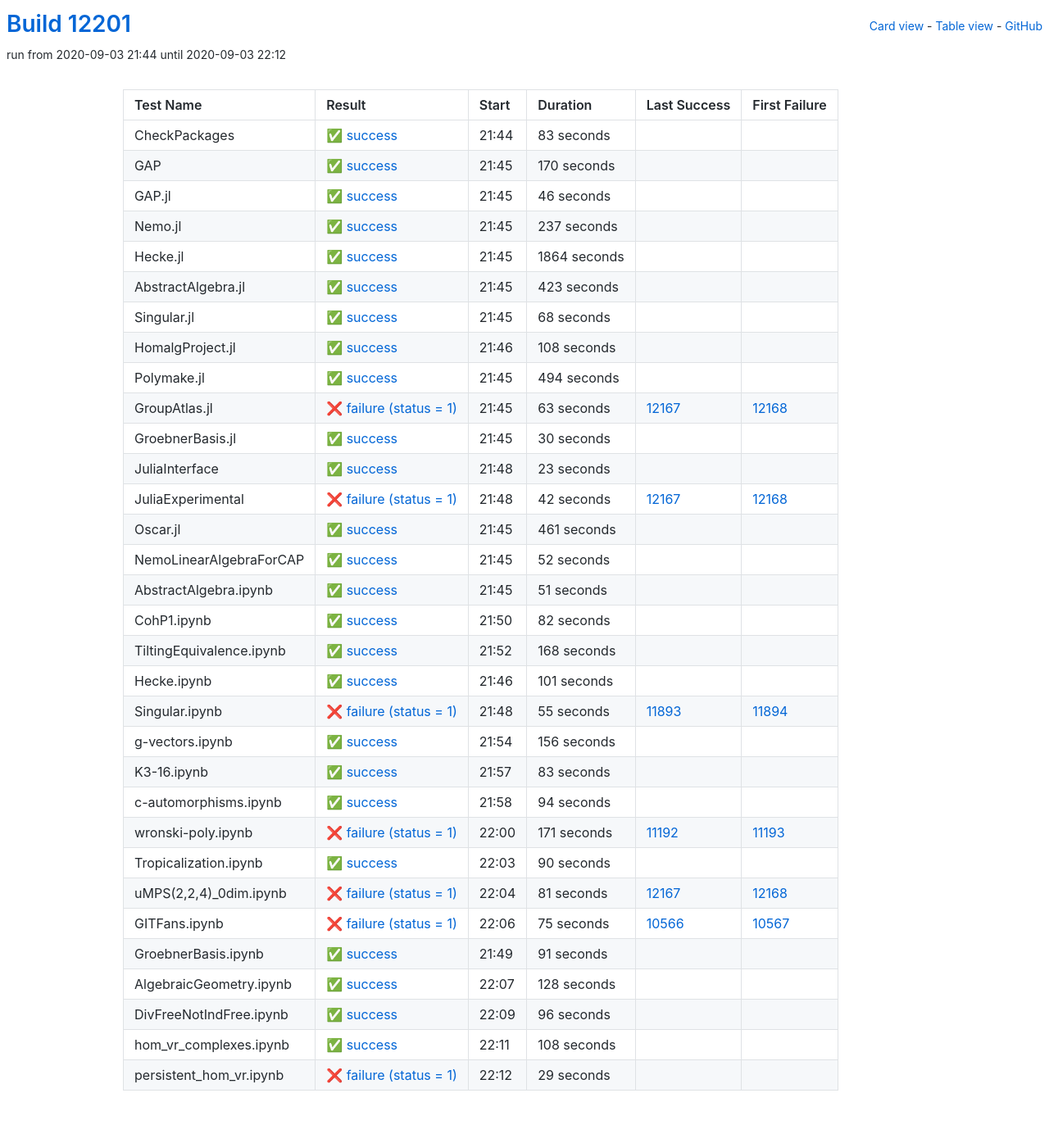
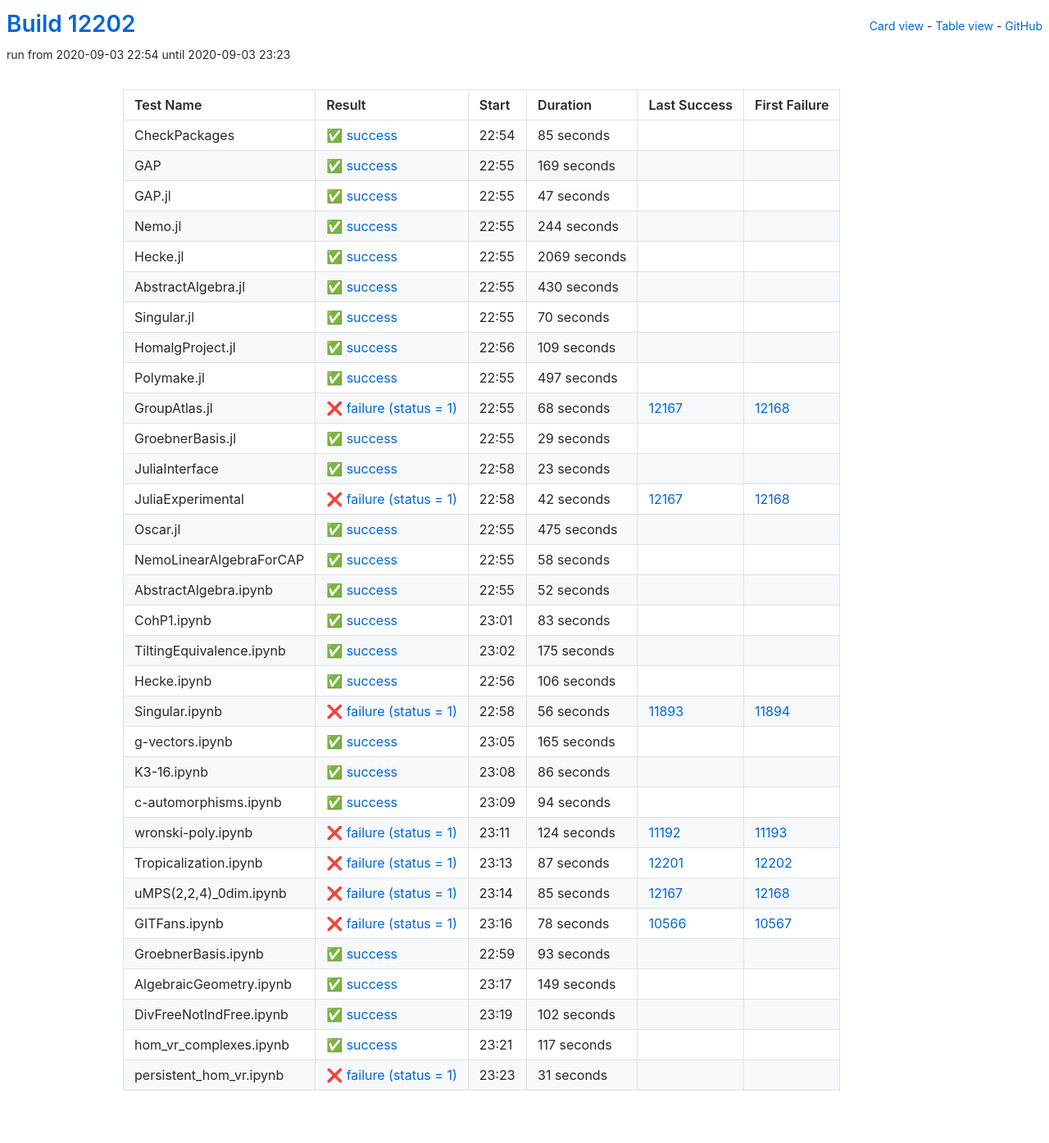
Before and after one commit to oscar-system/oscar-ci-status, a Jekyll site: the page built from table.html, in a window 1280 px wide. Shown: the whole page at 82% size. Built offline with Jekyll 4.4.1, drawn with Linux system fonts in a browser that asks for light colours.

Commit message:
Build #12202

```diff
--- a/_data/ci.yml
+++ b/_data/ci.yml
@@ -1,6 +1,6 @@
 ---
-build: 12201
-build_url: https://oscarci.mathematik.uni-kl.de/job/oscar/12201/
+build: 12202
+build_url: https://oscarci.mathematik.uni-kl.de/job/oscar/12202/
 job: oscar
 organization: oscar-system
 repo: oscar-ci-status
@@ -8,140 +8,140 @@
 tests:
 - name: CheckPackages
   id: checkpackages
-  log: https://oscarci.mathematik.uni-kl.de/job/oscar/12201/artifact/logs/build-12201/CheckPackages.log
-  start: 2020-09-03 21:44
+  log: https://oscarci.mathematik.uni-kl.de/job/oscar/12202/artifact/logs/build-12202/CheckPackages.log
+  start: 2020-09-03 22:54
   success: true
   exitcode: 0
   status: success
-  duration: 83
+  duration: 85
   last_success: false
   last_success_url:
   first_failure: false
   first_failure_url:
 - name: GAP
   id: gap
-  log: https://oscarci.mathematik.uni-kl.de/job/oscar/12201/artifact/logs/build-12201/GAP.log
-  start: 2020-09-03 21:45
+  log: https://oscarci.mathematik.uni-kl.de/job/oscar/12202/artifact/logs/build-12202/GAP.log
+  start: 2020-09-03 22:55
   success: true
   exitcode: 0
   status: success
-  duration: 170
+  duration: 169
   last_success: false
   last_success_url:
   first_failure: false
   first_failure_url:
 - name: GAP.jl
   id: gap-jl
-  log: https://oscarci.mathematik.uni-kl.de/job/oscar/12201/artifact/logs/build-12201/GAP.jl.log
-  start: 2020-09-03 21:45
+  log: https://oscarci.mathematik.uni-kl.de/job/oscar/12202/artifact/logs/build-12202/GAP.jl.log
+  start: 2020-09-03 22:55
   success: true
   exitcode: 0
   status: success
-  duration: 46
+  duration: 47
   last_success: false
   last_success_url:
   first_failure: false
   first_failure_url:
 - name: Nemo.jl
   id: nemo-jl
-  log: https://oscarci.mathematik.uni-kl.de/job/oscar/12201/artifact/logs/build-12201/Nemo.jl.log
-  start: 2020-09-03 21:45
+  log: https://oscarci.mathematik.uni-kl.de/job/oscar/12202/artifact/logs/build-12202/Nemo.jl.log
+  start: 2020-09-03 22:55
   success: true
   exitcode: 0
   status: success
-  duration: 237
+  duration: 244
   last_success: false
   last_success_url:
   first_failure: false
   first_failure_url:
 - name: Hecke.jl
   id: hecke-jl
-  log: https://oscarci.mathematik.uni-kl.de/job/oscar/12201/artifact/logs/build-12201/Hecke.jl.log
-  start: 2020-09-03 21:45
+  log: https://oscarci.mathematik.uni-kl.de/job/oscar/12202/artifact/logs/build-12202/Hecke.jl.log
+  start: 2020-09-03 22:55
   success: true
   exitcode: 0
   status: success
-  duration: 1864
+  duration: 2069
   last_success: false
   last_success_url:
   first_failure: false
   first_failure_url:
 - name: AbstractAlgebra.jl
   id: abstractalgebra-jl
-  log: https://oscarci.mathematik.uni-kl.de/job/oscar/12201/artifact/logs/build-12201/AbstractAlgebra.jl.log
-  start: 2020-09-03 21:45
+  log: https://oscarci.mathematik.uni-kl.de/job/oscar/12202/artifact/logs/build-12202/AbstractAlgebra.jl.log
+  start: 2020-09-03 22:55
   success: true
   exitcode: 0
   status: success
-  duration: 423
+  duration: 430
   last_success: false
   last_success_url:
   first_failure: false
   first_failure_url:
 - name: Singular.jl
   id: singular-jl
-  log: https://oscarci.mathematik.uni-kl.de/job/oscar/12201/artifact/logs/build-12201/Singular.jl.log
-  start: 2020-09-03 21:45
+  log: https://oscarci.mathematik.uni-kl.de/job/oscar/12202/artifact/logs/build-12202/Singular.jl.log
+  start: 2020-09-03 22:55
   success: true
   exitcode: 0
   status: success
-  duration: 68
+  duration: 70
   last_success: false
   last_success_url:
   first_failure: false
   first_failure_url:
 - name: HomalgProject.jl
   id: homalgproject-jl
-  log: https://oscarci.mathematik.uni-kl.de/job/oscar/12201/artifact/logs/build-12201/HomalgProject.jl.log
-  start: 2020-09-03 21:46
+  log: https://oscarci.mathematik.uni-kl.de/job/oscar/12202/artifact/logs/build-12202/HomalgProject.jl.log
+  start: 2020-09-03 22:56
   success: true
   exitcode: 0
   status: success
-  duration: 108
+  duration: 109
   last_success: false
   last_success_url:
   first_failure: false
   first_failure_url:
 - name: Polymake.jl
   id: polymake-jl
-  log: https://oscarci.mathematik.uni-kl.de/job/oscar/12201/artifact/logs/build-12201/Polymake.jl.log
-  start: 2020-09-03 21:45
+  log: https://oscarci.mathematik.uni-kl.de/job/oscar/12202/artifact/logs/build-12202/Polymake.jl.log
+  start: 2020-09-03 22:55
   success: true
   exitcode: 0
   status: success
-  duration: 494
+  duration: 497
   last_success: false
   last_success_url:
   first_failure: false
   first_failure_url:
 - name: GroupAtlas.jl
   id: groupatlas-jl
-  log: https://oscarci.mathematik.uni-kl.de/job/oscar/12201/artifact/logs/build-12201/GroupAtlas.jl.log
-  start: 2020-09-03 21:45
+  log: https://oscarci.mathematik.uni-kl.de/job/oscar/12202/artifact/logs/build-12202/GroupAtlas.jl.log
+  start: 2020-09-03 22:55
   success: false
   exitcode: 1
   status: failure
-  duration: 63
+  duration: 68
   last_success: 12167
   last_success_url: https://oscarci.mathematik.uni-kl.de/job/oscar/12167/
   first_failure: 12168
   first_failure_url: https://oscarci.mathematik.uni-kl.de/job/oscar/12168/
 - name: GroebnerBasis.jl
   id: groebnerbasis-jl
-  log: https://oscarci.mathematik.uni-kl.de/job/oscar/12201/artifact/logs/build-12201/GroebnerBasis.jl.log
-  start: 2020-09-03 21:45
+  log: https://oscarci.mathematik.uni-kl.de/job/oscar/12202/artifact/logs/build-12202/GroebnerBasis.jl.log
+  start: 2020-09-03 22:55
   success: true
   exitcode: 0
   status: success
-  duration: 30
+  duration: 29
   last_success: false
   last_success_url:
   first_failure: false
   first_failure_url:
 - name: JuliaInterface
   id: juliainterface
-  log: https://oscarci.mathematik.uni-kl.de/job/oscar/12201/artifact/logs/build-12201/JuliaInterface.log
-  start: 2020-09-03 21:48
+  log: https://oscarci.mathematik.uni-kl.de/job/oscar/12202/artifact/logs/build-12202/JuliaInterface.log
+  start: 2020-09-03 22:58
   success: true
   exitcode: 0
   status: success
@@ -152,8 +152,8 @@
   first_failure_url:
 - name: JuliaExperimental
   id: juliaexperimental
-  log: https://oscarci.mathematik.uni-kl.de/job/oscar/12201/artifact/logs/build-12201/JuliaExperimental.log
-  start: 2020-09-03 21:48
+  log: https://oscarci.mathematik.uni-kl.de/job/oscar/12202/artifact/logs/build-12202/JuliaExperimental.log
+  start: 2020-09-03 22:58
   success: false
   exitcode: 1
   status: failure
@@ -164,20 +164,32 @@
   first_failure_url: https://oscarci.mathematik.uni-kl.de/job/oscar/12168/
 - name: Oscar.jl
   id: oscar-jl
-  log: https://oscarci.mathematik.uni-kl.de/job/oscar/12201/artifact/logs/build-12201/Oscar.jl.log
-  start: 2020-09-03 21:45
+  log: https://oscarci.mathematik.uni-kl.de/job/oscar/12202/artifact/logs/build-12202/Oscar.jl.log
+  start: 2020-09-03 22:55
   success: true
   exitcode: 0
   status: success
-  duration: 461
+  duration: 475
   last_success: false
   last_success_url:
   first_failure: false
   first_failure_url:
 - name: NemoLinearAlgebraForCAP
   id: nemolinearalgebraforcap
-  log: https://oscarci.mathematik.uni-kl.de/job/oscar/12201/artifact/logs/build-12201/NemoLinearAlgebraForCAP.log
-  start: 2020-09-03 21:45
+  log: https://oscarci.mathematik.uni-kl.de/job/oscar/12202/artifact/logs/build-12202/NemoLinearAlgebraForCAP.log
+  start: 2020-09-03 22:55
+  success: true
+  exitcode: 0
+  status: success
+  duration: 58
+  last_success: false
+  last_success_url:
+  first_failure: false
+  first_failure_url:
+- name: AbstractAlgebra.ipynb
+  id: abstractalgebra-ipynb
+  log: https://oscarci.mathematik.uni-kl.de/job/oscar/12202/artifact/logs/build-12202/AbstractAlgebra.ipynb.log
+  start: 2020-09-03 22:55
   success: true
   exitcode: 0
   status: success
@@ -186,82 +198,10 @@
   last_success_url:
   first_failure: false
   first_failure_url:
-- name: AbstractAlgebra.ipynb
-  id: abstractalgebra-ipynb
-  log: https://oscarci.mathematik.uni-kl.de/job/oscar/12201/artifact/logs/build-12201/AbstractAlgebra.ipynb.log
-  start: 2020-09-03 21:45
-  success: true
-  exitcode: 0
-  status: success
-  duration: 51
-  last_success: false
-  last_success_url:
-  first_failure: false
-  first_failure_url:
 - name: CohP1.ipynb
   id: cohp1-ipynb
-  log: https://oscarci.mathematik.uni-kl.de/job/oscar/12201/artifact/logs/build-12201/CohP1.ipynb.log
-  start: 2020-09-03 21:50
-  success: true
-  exitcode: 0
-  status: success
-  duration: 82
-  last_success: false
-  last_success_url:
-  first_failure: false
-  first_failure_url:
-- name: TiltingEquivalence.ipynb
-  id: tiltingequivalence-ipynb
-  log: https://oscarci.mathematik.uni-kl.de/job/oscar/12201/artifact/logs/build-12201/TiltingEquivalence.ipynb.log
-  start: 2020-09-03 21:52
-  success: true
-  exitcode: 0
-  status: success
-  duration: 168
-  last_success: false
-  last_success_url:
-  first_failure: false
-  first_failure_url:
-- name: Hecke.ipynb
-  id: hecke-ipynb
-  log: https://oscarci.mathematik.uni-kl.de/job/oscar/12201/artifact/logs/build-12201/Hecke.ipynb.log
-  start: 2020-09-03 21:46
-  success: true
-  exitcode: 0
-  status: success
-  duration: 101
-  last_success: false
-  last_success_url:
-  first_failure: false
-  first_failure_url:
-- name: Singular.ipynb
-  id: singular-ipynb
-  log: https://oscarci.mathematik.uni-kl.de/job/oscar/12201/artifact/logs/build-12201/Singular.ipynb.log
-  start: 2020-09-03 21:48
-  success: false
-  exitcode: 1
-  status: failure
-  duration: 55
-  last_success: 11893
-  last_success_url: https://oscarci.mathematik.uni-kl.de/job/oscar/11893/
-  first_failure: 11894
-  first_failure_url: https://oscarci.mathematik.uni-kl.de/job/oscar/11894/
-- name: g-vectors.ipynb
-  id: g-vectors-ipynb
-  log: https://oscarci.mathematik.uni-kl.de/job/oscar/12201/artifact/logs/build-12201/g-vectors.ipynb.log
-  start: 2020-09-03 21:54
-  success: true
-  exitcode: 0
-  status: success
-  duration: 156
-  last_success: false
-  last_success_url:
-  first_failure: false
-  first_failure_url:
-- name: K3-16.ipynb
-  id: k3-16-ipynb
-  log: https://oscarci.mathematik.uni-kl.de/job/oscar/12201/artifact/logs/build-12201/K3-16.ipynb.log
-  start: 2020-09-03 21:57
+  log: https://oscarci.mathematik.uni-kl.de/job/oscar/12202/artifact/logs/build-12202/CohP1.ipynb.log
+  start: 2020-09-03 23:01
   success: true
   exitcode: 0
   status: success
@@ -270,10 +210,70 @@
   last_success_url:
   first_failure: false
   first_failure_url:
+- name: TiltingEquivalence.ipynb
+  id: tiltingequivalence-ipynb
+  log: https://oscarci.mathematik.uni-kl.de/job/oscar/12202/artifact/logs/build-12202/TiltingEquivalence.ipynb.log
+  start: 2020-09-03 23:02
+  success: true
+  exitcode: 0
+  status: success
+  duration: 175
+  last_success: false
+  last_success_url:
+  first_failure: false
+  first_failure_url:
+- name: Hecke.ipynb
+  id: hecke-ipynb
+  log: https://oscarci.mathematik.uni-kl.de/job/oscar/12202/artifact/logs/build-12202/Hecke.ipynb.log
+  start: 2020-09-03 22:56
+  success: true
+  exitcode: 0
+  status: success
+  duration: 106
+  last_success: false
+  last_success_url:
+  first_failure: false
+  first_failure_url:
+- name: Singular.ipynb
+  id: singular-ipynb
+  log: https://oscarci.mathematik.uni-kl.de/job/oscar/12202/artifact/logs/build-12202/Singular.ipynb.log
+  start: 2020-09-03 22:58
+  success: false
+  exitcode: 1
+  status: failure
+  duration: 56
+  last_success: 11893
+  last_success_url: https://oscarci.mathematik.uni-kl.de/job/oscar/11893/
+  first_failure: 11894
+  first_failure_url: https://oscarci.mathematik.uni-kl.de/job/oscar/11894/
+- name: g-vectors.ipynb
+  id: g-vectors-ipynb
+  log: https://oscarci.mathematik.uni-kl.de/job/oscar/12202/artifact/logs/build-12202/g-vectors.ipynb.log
+  start: 2020-09-03 23:05
+  success: true
+  exitcode: 0
+  status: success
+  duration: 165
+  last_success: false
+  last_success_url:
+  first_failure: false
+  first_failure_url:
+- name: K3-16.ipynb
+  id: k3-16-ipynb
+  log: https://oscarci.mathematik.uni-kl.de/job/oscar/12202/artifact/logs/build-12202/K3-16.ipynb.log
+  start: 2020-09-03 23:08
+  success: true
+  exitcode: 0
+  status: success
+  duration: 86
+  last_success: false
+  last_success_url:
+  first_failure: false
+  first_failure_url:
 - name: c-automorphisms.ipynb
   id: c-automorphisms-ipynb
-  log: https://oscarci.mathematik.uni-kl.de/job/oscar/12201/artifact/logs/build-12201/c-automorphisms.ipynb.log
-  start: 2020-09-03 21:58
+  log: https://oscarci.mathematik.uni-kl.de/job/oscar/12202/artifact/logs/build-12202/c-automorphisms.ipynb.log
+  start: 2020-09-03 23:09
   success: true
   exitcode: 0
   status: success
@@ -284,108 +284,108 @@
   first_failure_url:
 - name: wronski-poly.ipynb
   id: wronski-poly-ipynb
-  log: https://oscarci.mathematik.uni-kl.de/job/oscar/12201/artifact/logs/build-12201/wronski-poly.ipynb.log
-  start: 2020-09-03 22:00
+  log: https://oscarci.mathematik.uni-kl.de/job/oscar/12202/artifact/logs/build-12202/wronski-poly.ipynb.log
+  start: 2020-09-03 23:11
   success: false
   exitcode: 1
   status: failure
-  duration: 171
+  duration: 124
   last_success: 11192
   last_success_url: https://oscarci.mathematik.uni-kl.de/job/oscar/11192/
   first_failure: 11193
   first_failure_url: https://oscarci.mathematik.uni-kl.de/job/oscar/11193/
 - name: Tropicalization.ipynb
   id: tropicalization-ipynb
-  log: https://oscarci.mathematik.uni-kl.de/job/oscar/12201/artifact/logs/build-12201/Tropicalization.ipynb.log
-  start: 2020-09-03 22:03
-  success: true
-  exitcode: 0
-  status: success
-  duration: 90
-  last_success: false
-  last_success_url:
-  first_failure: false
-  first_failure_url:
-- name: uMPS(2,2,4)_0dim.ipynb
-  id: umps-2-2-4-0dim-ipynb
-  log: https://oscarci.mathematik.uni-kl.de/job/oscar/12201/artifact/logs/build-12201/uMPS-2-2-4-_0dim.ipynb.log
-  start: 2020-09-03 22:04
+  log: https://oscarci.mathematik.uni-kl.de/job/oscar/12202/artifact/logs/build-12202/Tropicalization.ipynb.log
+  start: 2020-09-03 23:13
   success: false
   exitcode: 1
   status: failure
-  duration: 81
+  duration: 87
+  last_success: 12201
+  last_success_url: https://oscarci.mathematik.uni-kl.de/job/oscar/12201/
+  first_failure: 12202
+  first_failure_url: https://oscarci.mathematik.uni-kl.de/job/oscar/12202/
+- name: uMPS(2,2,4)_0dim.ipynb
+  id: umps-2-2-4-0dim-ipynb
+  log: https://oscarci.mathematik.uni-kl.de/job/oscar/12202/artifact/logs/build-12202/uMPS-2-2-4-_0dim.ipynb.log
+  start: 2020-09-03 23:14
+  success: false
+  exitcode: 1
+  status: failure
+  duration: 85
   last_success: 12167
   last_success_url: https://oscarci.mathematik.uni-kl.de/job/oscar/12167/
   first_failure: 12168
   first_failure_url: https://oscarci.mathematik.uni-kl.de/job/oscar/12168/
 - name: GITFans.ipynb
   id: gitfans-ipynb
-  log: https://oscarci.mathematik.uni-kl.de/job/oscar/12201/artifact/logs/build-12201/GITFans.ipynb.log
-  start: 2020-09-03 22:06
+  log: https://oscarci.mathematik.uni-kl.de/job/oscar/12202/artifact/logs/build-12202/GITFans.ipynb.log
+  start: 2020-09-03 23:16
   success: false
   exitcode: 1
   status: failure
-  duration: 75
+  duration: 78
   last_success: 10566
   last_success_url: https://oscarci.mathematik.uni-kl.de/job/oscar/10566/
   first_failure: 10567
   first_failure_url: https://oscarci.mathematik.uni-kl.de/job/oscar/10567/
 - name: GroebnerBasis.ipynb
   id: groebnerbasis-ipynb
-  log: https://oscarci.mathematik.uni-kl.de/job/oscar/12201/artifact/logs/build-12201/GroebnerBasis.ipynb.log
-  start: 2020-09-03 21:49
+  log: https://oscarci.mathematik.uni-kl.de/job/oscar/12202/artifact/logs/build-12202/GroebnerBasis.ipynb.log
+  start: 2020-09-03 22:59
   success: true
   exitcode: 0
   status: success
-  duration: 91
+  duration: 93
   last_success: false
   last_success_url:
   first_failure: false
   first_failure_url:
 - name: AlgebraicGeometry.ipynb
   id: algebraicgeometry-ipynb
-  log: https://oscarci.mathematik.uni-kl.de/job/oscar/12201/artifact/logs/build-12201/AlgebraicGeometry.ipynb.log
-  start: 2020-09-03 22:07
+  log: https://oscarci.mathematik.uni-kl.de/job/oscar/12202/artifact/logs/build-12202/AlgebraicGeometry.ipynb.log
+  start: 2020-09-03 23:17
   success: true
   exitcode: 0
   status: success
-  duration: 128
+  duration: 149
   last_success: false
   last_success_url:
   first_failure: false
   first_failure_url:
 - name: DivFreeNotIndFree.ipynb
   id: divfreenotindfree-ipynb
-  log: https://oscarci.mathematik.uni-kl.de/job/oscar/12201/artifact/logs/build-12201/DivFreeNotIndFree.ipynb.log
-  start: 2020-09-03 22:09
+  log: https://oscarci.mathematik.uni-kl.de/job/oscar/12202/artifact/logs/build-12202/DivFreeNotIndFree.ipynb.log
+  start: 2020-09-03 23:19
   success: true
   exitcode: 0
   status: success
-  duration: 96
+  duration: 102
   last_success: false
   last_success_url:
   first_failure: false
   first_failure_url:
 - name: hom_vr_complexes.ipynb
   id: hom-vr-complexes-ipynb
-  log: https://oscarci.mathematik.uni-kl.de/job/oscar/12201/artifact/logs/build-12201/hom_vr_complexes.ipynb.log
-  start: 2020-09-03 22:11
+  log: https://oscarci.mathematik.uni-kl.de/job/oscar/12202/artifact/logs/build-12202/hom_vr_complexes.ipynb.log
+  start: 2020-09-03 23:21
   success: true
   exitcode: 0
   status: success
-  duration: 108
+  duration: 117
   last_success: false
   last_success_url:
   first_failure: false
   first_failure_url:
 - name: persistent_hom_vr.ipynb
   id: persistent-hom-vr-ipynb
-  log: https://oscarci.mathematik.uni-kl.de/job/oscar/12201/artifact/logs/build-12201/persistent_hom_vr.ipynb.log
-  start: 2020-09-03 22:12
+  log: https://oscarci.mathematik.uni-kl.de/job/oscar/12202/artifact/logs/build-12202/persistent_hom_vr.ipynb.log
+  start: 2020-09-03 23:23
   success: false
   exitcode: 1
   status: failure
-  duration: 29
+  duration: 31
   last_success: false
   last_success_url:
   first_failure: false
```
Also changed, not shown: README.md.
